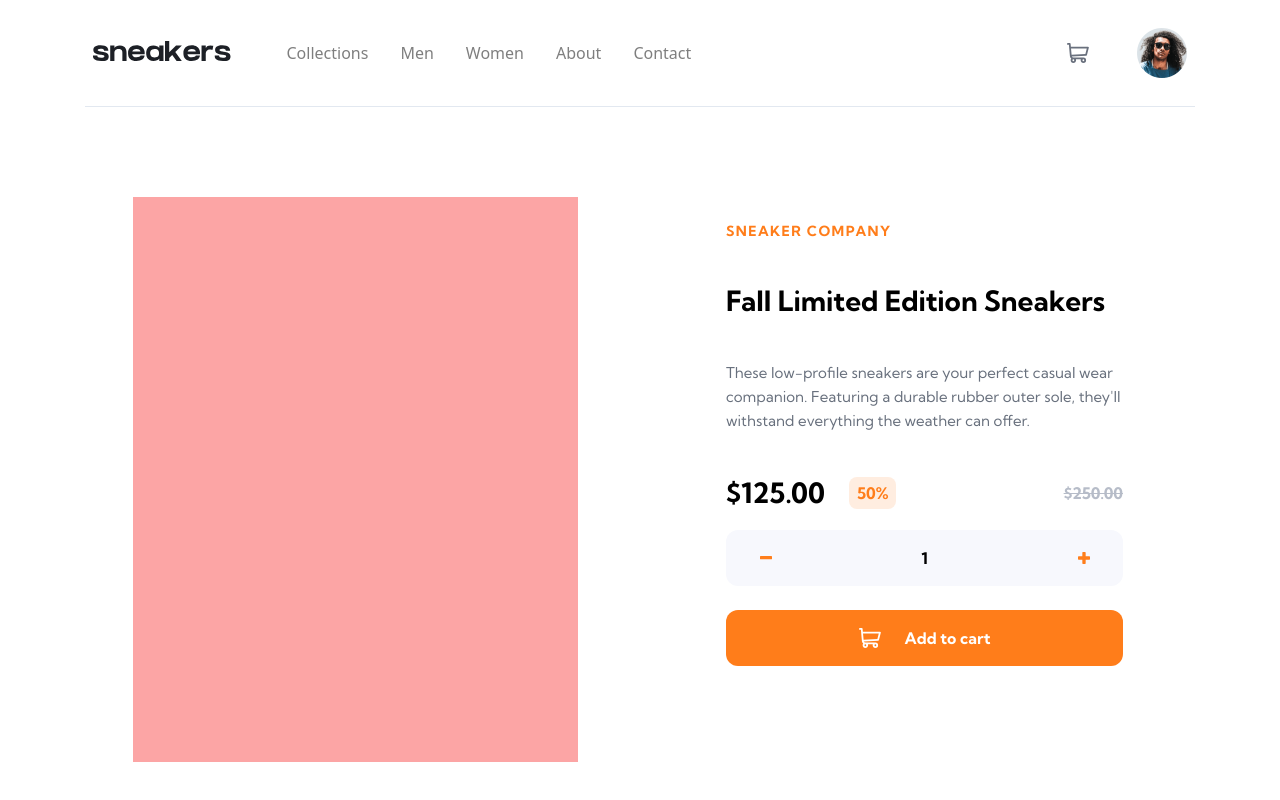
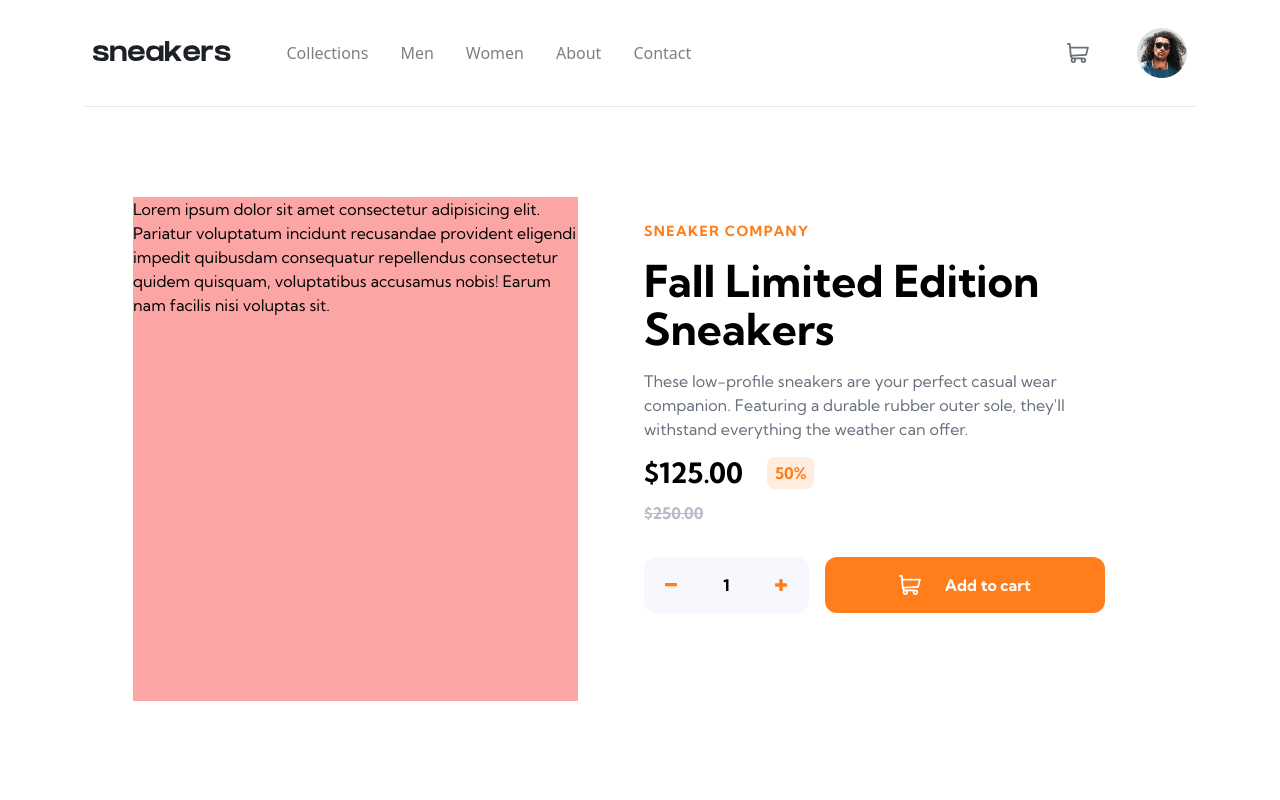
Before and after one commit to DeyanTopalov/e-commerce-product-page, a Next.js app: page / in a window 1280 px wide. Shown: the top 800 px of the page. Built offline with nearby package versions, Linux system fonts and the light colour scheme.

Commit message:
mobile design tweaks

```diff
--- a/app/page.jsx
+++ b/app/page.jsx
@@ -4,12 +4,20 @@ import ProductDescr from "@components/page_body/product_descr";
 
 import MobileCarousel from "@components/page_body/mobile_carousel";
 
+// md:flex md:justify-between
 export default function Home() {
   return (
-    <section className="grid md:flex md:justify-between">
-      <div className="hidden bg-red-300 md:block md:h-[565px] md:w-[445px]"></div>
+    <section className="grid md:grid-cols-2 md:place-content-between md:gap-2">
+      <div className="hidden bg-red-300 md:grid md:max-h-[565px] md:max-w-[445px]">
+        <p>
+          Lorem ipsum dolor sit amet consectetur adipisicing elit. Pariatur
+          voluptatum incidunt recusandae provident eligendi impedit quibusdam
+          consequatur repellendus consectetur quidem quisquam, voluptatibus
+          accusamus nobis! Earum nam facilis nisi voluptas sit.
+        </p>
+      </div>
       <MobileCarousel className="relative grid h-[18.75rem] w-svw md:hidden" />
-      <ProductDescr className=" grid gap-4 px-6 pb-[5.5rem] pt-6 md:max-w-[27.8125rem]" />
+      <ProductDescr className=" grid gap-4 px-6 pb-[5.5rem] pt-6 md:max-w-[27.8125rem] md:px-0" />
     </section>
   );
 }
--- a/components/navbar/hamburger_menu.jsx
+++ b/components/navbar/hamburger_menu.jsx
@@ -32,6 +32,12 @@ const HamburgerMenu = ({ isOpen, toggleMenu }) => {
   return (
     <>
       {mobileView ? (
+        <>
+          <div
+            className={`${
+              isOpen ? "fixed inset-0 z-0 bg-gray-900 opacity-75" : "hidden"
+            }`}
+          />
           <nav
             ref={menuRef}
             className={`${isOpen ? "inset-y-0 left-0 " : "invisible inset-y-0 -left-full"} absolute z-0 h-screen w-[66.6%] bg-white  transition-all duration-300 ease-in-out`}
@@ -39,6 +45,7 @@ const HamburgerMenu = ({ isOpen, toggleMenu }) => {
           >
             <NavLinks className="z-50 flex flex-col justify-center gap-5 bg-inherit px-6 pt-[5.75rem] text-lg font-bold text-black " />
           </nav>
+        </>
       ) : (
         <nav className="flex grow">
           <NavLinks className="flex items-center gap-8" />
--- a/components/navbar/navigation.jsx
+++ b/components/navbar/navigation.jsx
@@ -13,7 +13,7 @@ const Navigation = () => {
   };
 
   return (
-    <section className="flex items-center justify-between gap-14 px-5 py-2 md:border-b-[1px] md:border-slate-200 md:px-2 md:py-7 2xl:px-0">
+    <section className="flex items-center justify-between gap-14 px-5 py-2  md:border-b-[1px] md:border-slate-200 md:px-2 md:py-7 2xl:px-0">
       <div className="flex items-center gap-4">
         <HamburgerButton
           isOpen={isOpen}
--- a/components/page_body/product_descr.jsx
+++ b/components/page_body/product_descr.jsx
@@ -20,16 +20,16 @@ const ProductDescr = ({ className }) => {
       <h1 className="text-xs font-bold uppercase tracking-widest text-clr-orange-dark md:text-sm">
         Sneaker Company
       </h1>
-      <h2 className="text-[1.75rem] font-bold leading-snug">
+      <h2 className="text-[1.75rem] font-bold leading-snug md:text-[2.75rem] md:leading-[3rem]">
         Fall Limited Edition Sneakers
       </h2>
-      <p className="text-[15px] text-clr-blue-600">
+      <p className="text-[15px] text-clr-blue-600 md:text-base ">
         These low-profile sneakers are your perfect casual wear companion.
         Featuring a durable rubber outer sole, they&apos;ll withstand everything
         the weather can offer.
       </p>
-      <div className="Pricing_and_buttons grid gap-4">
-        <div className="pricing flex w-full items-center justify-between">
+      <div className="Pricing_and_buttons grid gap-4 md:gap-8">
+        <div className="pricing flex w-full items-center justify-between md:flex-col md:items-start md:gap-3">
           <div className="flex items-center gap-6">
             <span className="text-[1.75rem] font-bold">
               <span className="sr-only">Discounted price</span>
@@ -45,7 +45,8 @@ const ProductDescr = ({ className }) => {
             $250.00
           </span>
         </div>
-        <div className="grid h-[56px] w-full grid-cols-3 place-items-center gap-20 overflow-hidden rounded-xl bg-clr-blue-200 ">
+        <div className="btns_and_counter grid gap-4 md:grid-cols-[37%,63%]">
+          <div className="grid h-[56px] w-full grid-cols-3 place-items-center gap-20 overflow-hidden rounded-xl bg-clr-blue-200 md:gap-0 ">
             <ButtonDecrement
               className={
                 "flex size-full items-center justify-center  hover:cursor-pointer"
@@ -68,12 +69,15 @@ const ProductDescr = ({ className }) => {
 
           <ButtonAddToCart
             className={
-            "flex h-[56px] w-full items-center justify-center gap-6 rounded-xl bg-clr-orange-dark  font-bold  text-white hover:cursor-pointer"
+              "flex h-[56px] w-full items-center justify-center gap-6  rounded-xl  bg-clr-orange-dark font-bold text-white drop-shadow-[0_25px_25px_rgba(255,125,26,0.25)] hover:cursor-pointer md:drop-shadow-none"
             }
           />
+        </div>
       </div>
     </div>
   );
 };
 
 export default ProductDescr;
+
+// remove the draft classes of Pricing_and_buttons etc..
--- a/styles/globals.css
+++ b/styles/globals.css
@@ -45,6 +45,7 @@
 
 .test {
   color: hsl(223, 64%, 98%);
+  color: rgb(255, 125, 26);
 }
 
 .scrollbar-hidden::-webkit-scrollbar {
```
Lines whose indentation alone changed are shown as unchanged.
